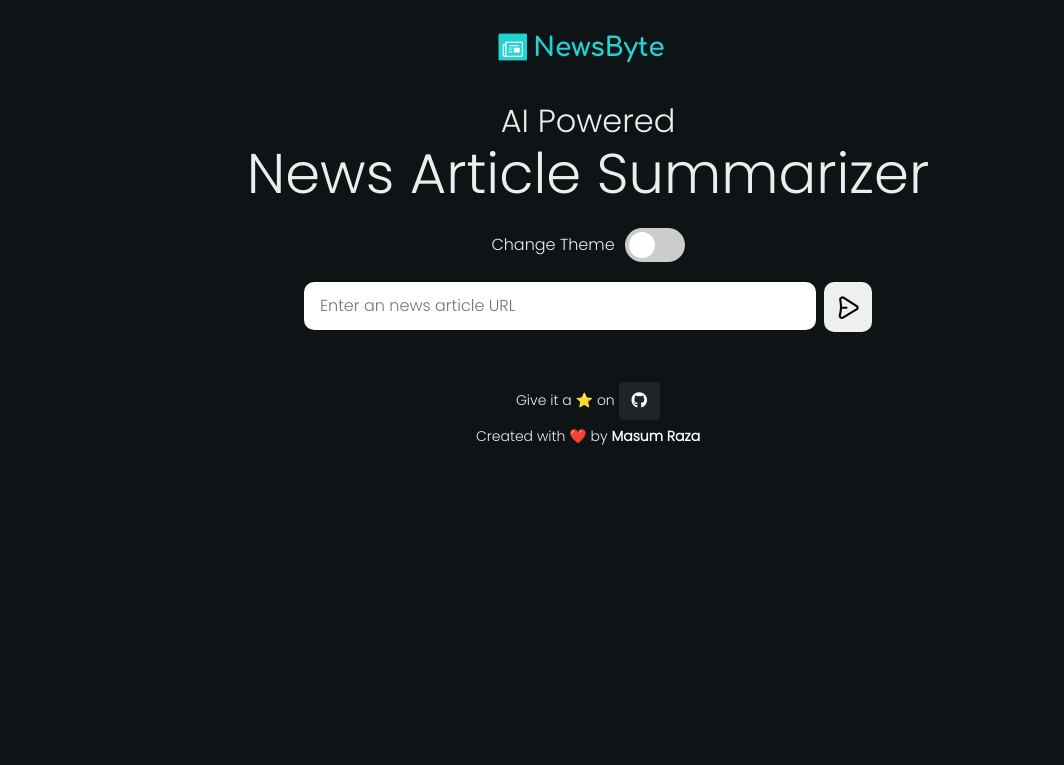
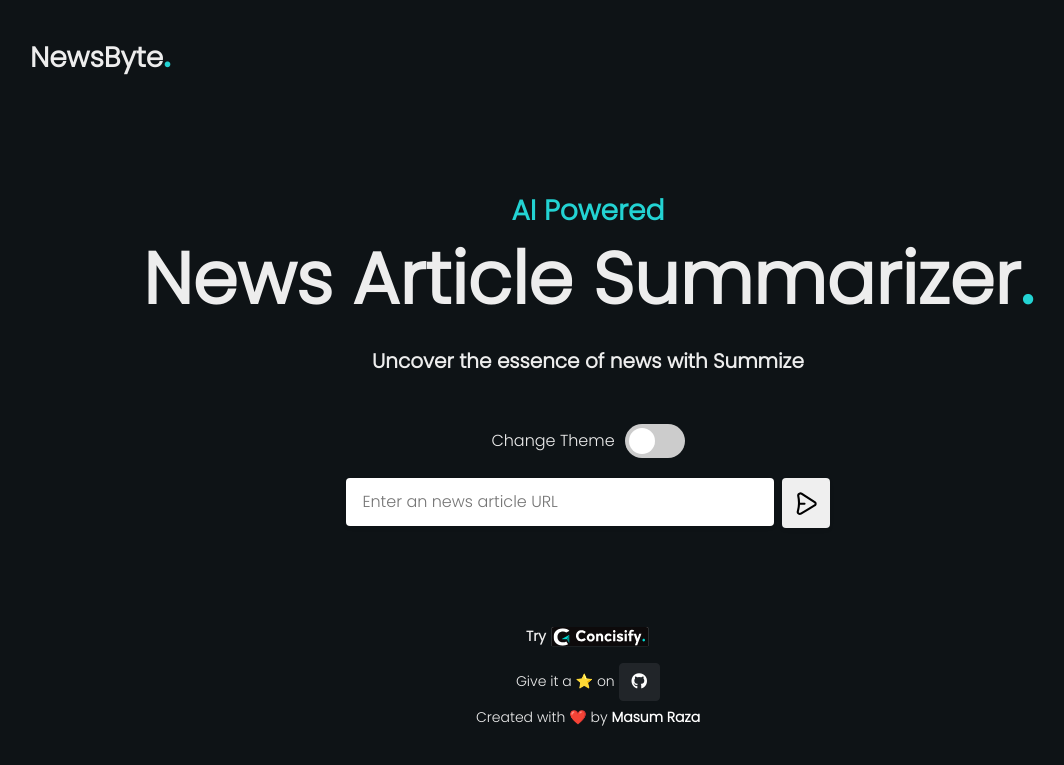
Before and after one commit to MasumRaza1/NewsByte, a Flask app: page / in a window 1280 px wide. Shown: the top 765 px of the page, without its empty margins (52-1116 px from the left). Run offline with Flask 3, Linux system fonts and the light colour scheme; some libraries are stand-ins or nearby versions.

Commit message:
Initial commit

```diff
--- a/static/dark-theme.css
+++ b/static/dark-theme.css
@@ -3,13 +3,15 @@
 body {
     background-color: #0E1316; /* Dark background */
     color: #EDEDED;
-    font-family: 'Poppins', sans-serif;
+    font-family: "poppins", sans-serif;
     scroll-behavior: smooth;
     position: relative;
     min-height: calc(100vh - 90px);
 }
 
-
+.text-green{
+    color: #23d3d3;
+}
 
 body::-webkit-scrollbar {
 	width: 7px; /* width of the entire scrollbar */
--- a/static/light-theme.css
+++ b/static/light-theme.css
@@ -1,12 +1,16 @@
 @import url('https://fonts.googleapis.com/css2?family=Poppins:wght@300&display=swap');
+
 
 body {
     background-color: #f8f9fa; /* Light grey background */
     color: #212529; /* Dark grey text */
-    font-family: 'Poppins', sans-serif;
+    font-family: "poppins", sans-serif;
     scroll-behavior: smooth;
     position: relative;
     min-height: calc(100vh - 90px);
+}
+.text-green{
+    color: #23d3d3;
 }
 
 .heading {
--- a/templates/index.html
+++ b/templates/index.html
@@ -5,10 +5,10 @@
     <meta name="viewport" content="width=device-width, initial-scale=1.0">
     <meta property="og:title" content="AI Powered News Article Summarizer">
     <meta property="og:description" content="Unlock the Power of AI! Effortlessly Summarize News Articles with Sentiment Analysis and Reclaim Your Time.">
-    <meta property="og:url" content="https://aisummariser.oxlac.com/">
+    <meta property="og:url" content="https://avatars.githubusercontent.com/u/91459545?v=4">
     <meta property="og:type" content="web app">
     <meta property="og:site_name" content="AI Summarizer">
-    <meta property="og:image" content="https://aisummariser.oxlac.com/static/logo.jpeg">
+    <meta property="og:image" content="">
     <link rel="apple-touch-icon" sizes="180x180" href="{{ url_for('static', filename='favicon_io/apple-touch-icon.png') }}">
     <link rel="icon" type="image/png" sizes="32x32" href="{{ url_for('static', filename='favicon_io/favicon-32x32.png') }}">
     <link rel="icon" type="image/png" sizes="16x16" href="{{ url_for('static', filename='favicon_io/favicon-16x16.png') }}">
@@ -19,10 +19,26 @@
     <link rel="stylesheet" type="text/css" href="{{ url_for('static', filename='dark-theme.css') }}" id="theme-style">
 </head>
 <body>
-    <div style="text-align: center;">
-        <img src="../static/NewsByte.svg" class="logo" alt="newsByte-logo">
-        <h2 class="sub-heading">AI Powered</h2>
-        <h1 class="heading">News Article Summarizer</h1>
+    <!-- navbar  -->
+    <div class=" container">
+        <nav class="navbar mt-3">
+              <div class="navbar-brand" href="#">
+                <h3 class="fw-bold">NewsByte<span class="text-green fs-1">.</span></h3>
+              </div>
+          </nav>
+    <!-- hero  -->
+    <div class="container-fluid px-4 py-5 my-5 text-center">
+        <div class="lc-block mb-4 gradient">
+            <div editable="rich">
+              <h3 class="text-green fw-bold">AI Powered</h3>
+                <h2 class="display-2 fw-bold">News Article Summarizer<span class="text-green">.</span></h2>
+            </div>
+        </div>
+        <div class="lc-block col-lg-6 mx-auto mb-5">
+            <div editable="rich">
+
+                <p class="lead fw-bold">Uncover the essence of news with Summize</p>
+            </div>
         </div>
 
     <!-- Theme Switch Button -->
@@ -36,13 +52,15 @@
     <div>
 
         <form method="POST" class="form">
-        <input type="text" name="url" id="url" required placeholder="Enter an news article URL">
-        <button type="submit">
+            <input type="text" name="url" id="url" required placeholder="Enter an news article URL" class="shadow-sm rounded">
+            <button type="submit" class="shadow-sm rounded">
                 <svg width="2em" height="3em" viewBox="0 0 24 24" xmlns="http://www.w3.org/2000/svg" class="w-7 h-7 pointer-events-none">
                     <path d="M19.593 13.812c-.196.287-.455.53-.758.710L8.594 20.648c-1.13.679-2.591.348-3.262-.735a2.226 2.226 0 01-.25-1.772c.522-1.883.81-3.766.866-5.65a23.312 23.312 0 00-.534-5.66c-.269-1.243.558-2.484 1.845-2.77a2.396 2.396 0 011.811.308l9.88 6.251c1.09.69 1.378 2.12.643 3.193zm-1.53-1.897L8.18 5.661a.79.79 0 00-.598-.101c-.43.095-.704.508-.615.921.38 1.75.573 3.5.577 5.249l3.36.02a.76.76 0 01.771.776.804.804 0 01-.815.765l-3.361-.02a25.37 25.37 0 01-.885 5.239.738.738 0 00.083.587c.223.361.709.47 1.085.245l10.243-6.126a.81.81 0 00.253-.237.749.749 0 00-.215-1.064z" fill="currentcolor" fill-rule="evenodd"></path>
                 </svg>
             </button>
         </form>
+        </div>
+        </div>
 
     <div class="flash-message">
         {% with messages = get_flashed_messages() %}
@@ -74,7 +92,7 @@
 
             <div class="col-lg-4 col-sm-6">
                 <div class="lc-block ratio ratio-1x1">
-                    <img style="object-fit:cover" class="img-fluid image-main" src="{{ top_image }}">
+                     <img style="object-fit: cover; width: 100%;" class="img-fluid image-main" src="{{ top_image }}">
                 </div><!-- /lc-block -->
 
             </div><!-- /col -->
@@ -83,11 +101,7 @@
                 <div class="lc-block my-5 pt-2">
                     <div class="main-wrapper">
                         <div class="col-1">
-                            <!-- <p class="fw-bold">Authors:</p>
-                            <div class="author-list">
-                                {% for author in authors.split(', ') %}
-                                    <p class="lable-bg">{{ author }}</p>
-                                {% endfor %} -->
+
                                 <p class="fw-bold">Authors:</p>
                         <ul class="author-list">
                             {% for author in authors.split(', ') %}
@@ -97,13 +111,6 @@
                         <button id="readMoreBtn" onclick="toggleAuthors()">Read More</button>
                         <p class="title-lable py-3">Publication Date: <span class="lable-bg-red">{{ publish_date }}</span></p>
                             </div>
-                            <!-- <button id="readMoreBtn" onclick="toggleAuthors()">Read More</button>
-                            <div class="lc-block">
-                                <div editable="rich">
-
-                                    <p class="title-lable py-3">Publication Date: <span class="lable-bg-red">{{ publish_date }}</span></p>
-
-                                </div> -->
 
 
                         </div><!-- /lc-block -->
@@ -146,6 +153,12 @@
 
     <!-- footer  -->
 <footer>
+    <div class="d-flex justify-content-center gap-1">
+        <p class="fw-bold">Try</p>
+        <a href="https://concisify.vercel.app/"><img class="rounded" src="../static/icon1.svg" height="20px"></a>
+    </div>
+
+
     <p>Give it a ⭐ on <a href="https://github.com/MasumRaza1/NewsByte"><button type="button" class="btn btn-dark"><i class="fa-brands fa-github"></i></button></a></p>
     <p class="footer-bottom">Created with ❤️ by <a href="https://github.com/MasumRaza1/">Masum Raza</a></p>
   </footer>
```
Also changed, not shown: app.py (line endings or trailing spaces), static/icon1.svg (added). Lines whose indentation alone changed are shown as unchanged.
